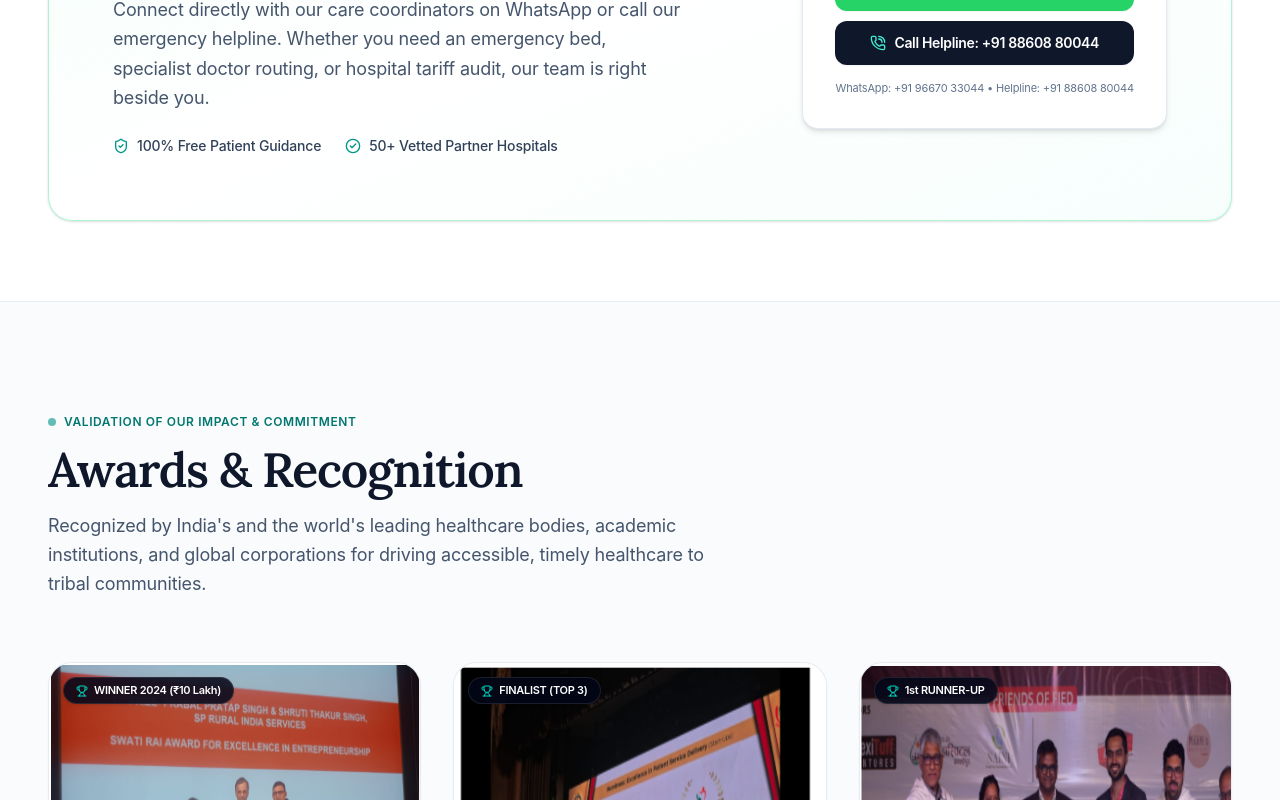
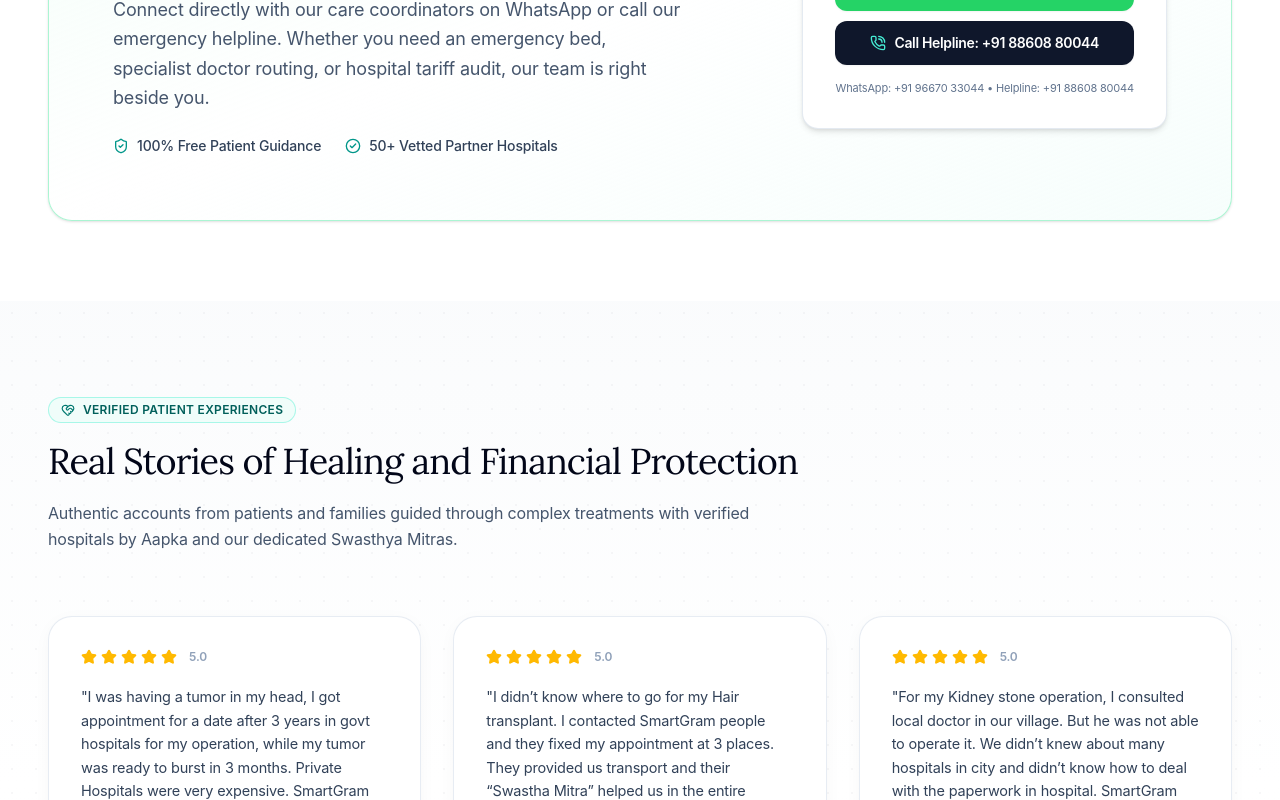
Before and after one commit to aapkatech/Aapka, a React (Vite) app: page / in a window 1280 px wide. Shown: the part 3016-3816 px from the top of the page. Built offline with nearby package versions, Linux system fonts and the light colour scheme; a web font is replaced by a local one.

Commit message:
home & footer: embed verified patient testimonials and update platform navigation links

```diff
--- a/src/components/Footer.tsx
+++ b/src/components/Footer.tsx
@@ -39,9 +39,9 @@ export const Footer: React.FC<FooterProps> = ({ t, onOpenPrivacy }) => {
 
   const platformLinks = [
     { label: "Our Team", to: "/team" },
+    { label: "Patient Testimonials", to: "/testimonials" },
     { label: "Scaling Tribal Impact", to: "/about" },
     { label: "Hospital Care Guidance", to: "/services" },
-    { label: "Tribal Healthcare Pilot", to: "/about" },
     { label: "Contact & Support", to: "/contact" }
   ];
 
--- a/src/data/translations.ts
+++ b/src/data/translations.ts
@@ -144,43 +144,34 @@ export const content = {
     },
     testimonials: {
       badge: "Real Stories of Hope",
-      title: "Transforming Lives Across Rural Bharat",
+      title: "Voices of Families We Stood Beside",
       subtitle: "Hear directly from patients and families who experienced seamless, affordable treatment with Aapka's Swasthya-Mitras.",
       items: [
         {
           id: 1,
-          name: "Rameshwar Sharma",
-          location: "Ghaziabad, Uttar Pradesh",
-          treatment: "Tumor Care & Surgical Assistance",
-          saving: "Saved ₹1,85,000",
-          quote: "When my mother was diagnosed with an abdominal tumor, private hospitals quoted ₹3.5 Lakhs which was impossible for us. Our Aapka Swasthya-Mitra guided us to a top partner hospital, got our Ayushman paperwork cleared in 4 hours, and supervised the surgery. We paid less than half and my mother is fully healthy today.",
+          name: "Mr. AmarPal Singh",
+          location: "Village Kheda Gautam Budh Nagar",
+          treatment: "Tumor Operation & Hospital Guidance",
+          saving: "Affordable Care Found",
+          quote: "I was having a tumor in my head, I got appointment for a date after 3 years in govt hospitals for my operation, while my tumor was ready to burst in 3 months. Private Hospitals were very expensive. SmartGram helped me to check a good hospital at a price I could afford..",
           rating: 5
         },
         {
           id: 2,
-          name: "Smt. Kamla Devi",
-          location: "Bulandshahr, Uttar Pradesh",
-          treatment: "Kidney Stone Laser Surgery",
-          saving: "Saved ₹42,000",
-          quote: "I was suffering from unbearable kidney stone pain. The local Aapka Gram Mitra arranged an ambulance within 30 minutes, took us to a verified hospital in Noida, and stayed with my family through the admission and discharge. No hidden fees, pure honesty and brotherly care.",
+          name: "Mr Kumar Madhur",
+          location: "Raj Nagar Extension Ghaziabad",
+          treatment: "Specialist Consultation & Transport Support",
+          saving: "Discounted Rate & Mitra Help",
+          quote: "I didn’t know where to go for my Hair transplant. I contacted SmartGram people and they fixed my appointment at 3 places. They provided us transport and their “Swastha Mitra” helped us in the entire procedure and they get it done at a discounted price. I am extremely satisfied with their services and recommend them to everyone.",
           rating: 5
         },
         {
           id: 3,
-          name: "Vikas Yadav",
-          location: "Noida Sector 62 / Rural Fringe",
-          treatment: "Hair Restoration & Reconstructive Care",
-          saving: "Saved ₹55,000",
-          quote: "I had scalp scarring and severe hair loss after a road accident. Most clinics offered inflated rates and confusing promises. Aapka connected me with a board-certified reconstructive surgeon through their Smart Card discount network with zero commission markup.",
-          rating: 5
-        },
-        {
-          id: 4,
-          name: "Mohd. Irfan",
-          location: "Meerut District, Uttar Pradesh",
-          treatment: "Emergency Cardiac Stenting",
-          saving: "Saved ₹95,000",
-          quote: "My father experienced chest angina late at night. The Aapka 24x7 helpline coordinated an ICU bed with a cath lab ready before we even reached. That speed and hospital coordination saved his life. I recommend every rural household to keep this card.",
+          name: "Ms Anupam",
+          location: "Village Chhapraula Ghaziabad",
+          treatment: "Kidney Stone Surgery & Paperwork",
+          saving: "Free Paperwork Assistance",
+          quote: "For my Kidney stone operation, I consulted local doctor in our village. But he was not able to operate it. We didn’t knew about many hospitals in city and didn’t know how to deal with the paperwork in hospital. SmartGram waale bhaiya (Swastha Mitra) helped for for appointment , paperwork and surgery procedure. I am very thankful for them.",
           rating: 5
         }
       ]
@@ -353,43 +344,34 @@ export const content = {
     },
     testimonials: {
       badge: "सच्ची उम्मीद की कहानियां",
-      title: "ग्रामीण भारत में बदलती जिंदगियां",
-      subtitle: "जानिए उन मरीजों और परिवारों से जिन्हें 'आपका' और स्वास्थ्य-मित्रों के साथ मिला सस्ता और सम्मानजनक इलाज।",
+      title: "मरीजों और परिवारों का अटूट भरोसा",
+      subtitle: "जानिए उन मरीजों और परिवारों से जिन्हें 'आपका' और स्वास्थ्य-मित्रों के साथ मिला सही और सम्मानजनक इलाज।",
       items: [
         {
           id: 1,
-          name: "रामेश्वर शर्मा",
-          location: "गाजियाबाद, उत्तर प्रदेश",
-          treatment: "ट्यूमर सर्जरी और भर्ती सहायता",
-          saving: "₹1,85,000 की बचत की",
-          quote: "जब मेरी मां को पेट में ट्यूमर का पता चला, तो निजी अस्पतालों ने ₹3.5 लाख का खर्च बताया जो हमारे लिए असंभव था। हमारे स्वास्थ्य-मित्र ने एक बड़े पार्टनर अस्पताल में हमारा आयुष्मान क्लेम केवल 4 घंटे में पास कराया और सफल ऑपरेशन करवाया। मेरी मां आज बिल्कुल स्वस्थ हैं।",
+          name: "श्री अमरपाल सिंह",
+          location: "ग्राम खेड़ा, गौतम बुद्ध नगर",
+          treatment: "ट्यूमर ऑपरेशन एवं अस्पताल मार्गदर्शन",
+          saving: "किफायती इलाज मिला",
+          quote: "मेरे सिर में ट्यूमर था, सरकारी अस्पताल में ऑपरेशन के लिए 3 साल बाद की तारीख मिली थी, जबकि मेरा ट्यूमर 3 महीने में फटने की कगार पर था। प्राइवेट अस्पताल बहुत महंगे थे। स्मार्टग्राम (आपका) ने मेरी क्षमता के अनुसार एक बेहतरीन अस्पताल खोजने में पूरी मदद की..",
           rating: 5
         },
         {
           id: 2,
-          name: "श्रीमती कमला देवी",
-          location: "बुलंदशहर, उत्तर प्रदेश",
-          treatment: "गुर्दे की पथरी का लेजर ऑपरेशन",
-          saving: "₹42,000 की बचत की",
-          quote: "मुझे पथरी का असहनीय दर्द हो रहा था। हमारे स्थानीय ग्राम मित्र ने 30 मिनट में एम्बुलेंस का प्रबंध किया, नोएडा के अस्पताल में भर्ती कराया और छुट्टी होने तक परिवार के साथ खड़े रहे। कोई छुपा हुआ खर्च नहीं, सिर्फ सच्चा अपनापन।",
+          name: "श्री कुमार मधुर",
+          location: "राज नगर एक्सटेंशन, गाजियाबाद",
+          treatment: "विशेषज्ञ परामर्श एवं उपचार व्यवस्था",
+          saving: "डिस्काउंटेड दर एवं मित्र सहायता",
+          quote: "मुझे समझ नहीं आ रहा था कि हेयर ट्रांसप्लांट के लिए कहाँ जाऊँ। मैंने स्मार्टग्राम टीम से संपर्क किया और उन्होंने 3 जगहों पर अपॉइंटमेंट तय किए। उन्होंने हमें ट्रांसपोर्ट दिया और उनके 'स्वास्थ्य मित्र' ने पूरी प्रक्रिया में मदद की और डिस्काउंटेड दर पर काम कराया। मैं उनकी सेवाओं से बेहद संतुष्ट हूँ और सबको सुझाव देता हूँ।",
           rating: 5
         },
         {
           id: 3,
-          name: "विकास यादव",
-          location: "नोएडा सेक्टर 62 / देहात क्षेत्र",
-          treatment: "हेयर ट्रांसप्लांट व रीकंस्ट्रक्टिव सर्जरी",
-          saving: "₹55,000 की बचत की",
-          quote: "दुर्घटना के बाद सिर में चोट और बालों की समस्या थी। कई क्लिनिकों ने भारी खर्च बताया। आपका के जरिए मुझे प्रमाणित प्लास्टिक सर्जन से बहुत कम खर्च में पारदर्शी इलाज मिला।",
-          rating: 5
-        },
-        {
-          id: 4,
-          name: "मोहम्मद इरफान",
-          location: "मेरठ जिला, उत्तर प्रदेश",
-          treatment: "इमरजेंसी दिल का दौरा व स्टेंटिंग",
-          saving: "₹95,000 की बचत की",
-          quote: "आधी रात को मेरे पिता को सीने में तेज दर्द हुआ। आपका 24x7 हेल्पलाइन ने अस्पताल पहुंचने से पहले ही आईसीयू बेड और कैथ लैब तैयार करवा दिया। उस तेजी ने मेरे पिता की जान बचा ली। हर ग्रामीण परिवार के पास यह कार्ड होना चाहिए।",
+          name: "सुश्री अनुपम",
+          location: "ग्राम छपरौला, गाजियाबाद",
+          treatment: "किडनी स्टोन सर्जरी व कागजी कार्रवाई",
+          saving: "निशुल्क कागजी कार्रवाई सहायता",
+          quote: "किडनी स्टोन के ऑपरेशन के लिए हमने गाँव के डॉक्टर से संपर्क किया था, पर वे ऑपरेशन नहीं कर सके। हमें शहर के अस्पतालों और कागजी कार्रवाई की कोई जानकारी नहीं थी। स्मार्टग्राम वाले भैया (स्वास्थ्य मित्र) ने अपॉइंटमेंट, कागजी कार्रवाई और सर्जरी प्रक्रिया में हर कदम पर मदद की। मैं दिल से आभारी हूँ।",
           rating: 5
         }
       ]
--- a/src/pages/HomePage.tsx
+++ b/src/pages/HomePage.tsx
@@ -3,6 +3,7 @@ import { Hero } from '../components/Hero';
 import { PatientSavings } from '../components/PatientSavings';
 import { WhyAapka } from '../components/WhyAapka';
 import { WhatsAppContactSection } from '../components/WhatsAppContactSection';
+import { PatientTestimonials } from '../components/PatientTestimonials';
 import { QuietProof } from '../components/QuietProof';
 import type { Language, Translations } from '../i18n/translations';
 
@@ -12,6 +13,7 @@ interface HomePageProps {
   t?: {
     hero?: Translations['hero'];
     proof?: Translations['proof'];
+    testimonials?: Translations['testimonials'];
   };
 }
 
@@ -37,7 +39,14 @@ export const HomePage: React.FC<HomePageProps> = ({ onOpenBooking, lang = 'en',
       {/* 4. Direct WhatsApp Helpline & Support Section (9667033044) */}
       <WhatsAppContactSection />
 
-      {/* 5. Awards & National Recognition (Ceremony photos & Light Modal) */}
+      {/* 5. Verified Patient Testimonials (Authentic Stories from Real Families) */}
+      <PatientTestimonials
+        lang={lang}
+        t={t?.testimonials}
+        onOpenBooking={onOpenBooking}
+      />
+
+      {/* 6. Awards & National Recognition (Ceremony photos & Light Modal) */}
       <QuietProof t={t?.proof} />
     </div>
   );
```
